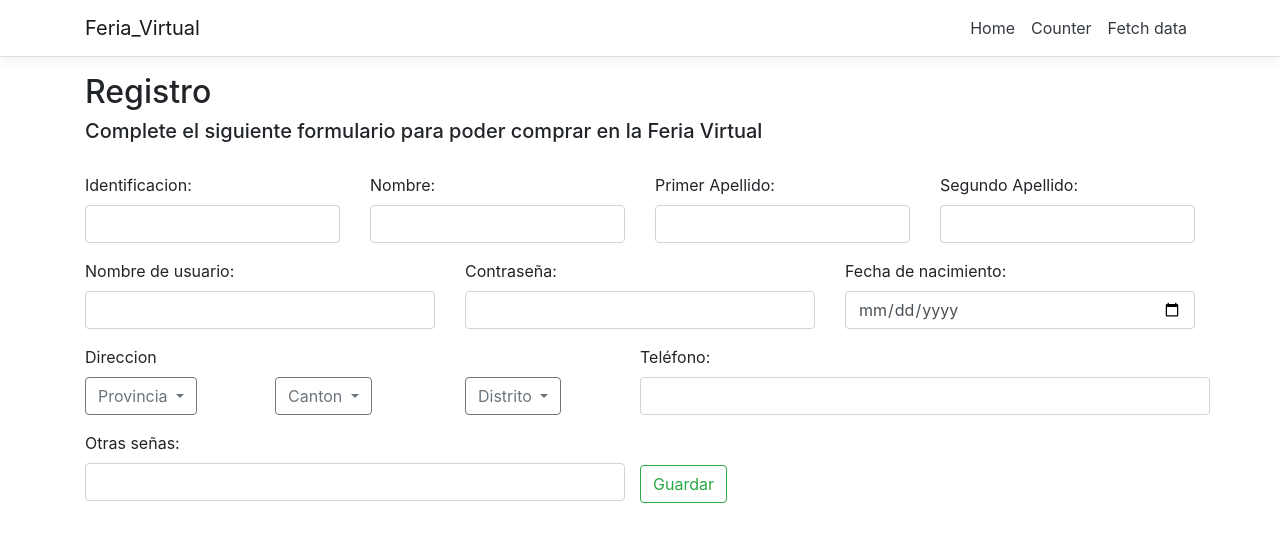
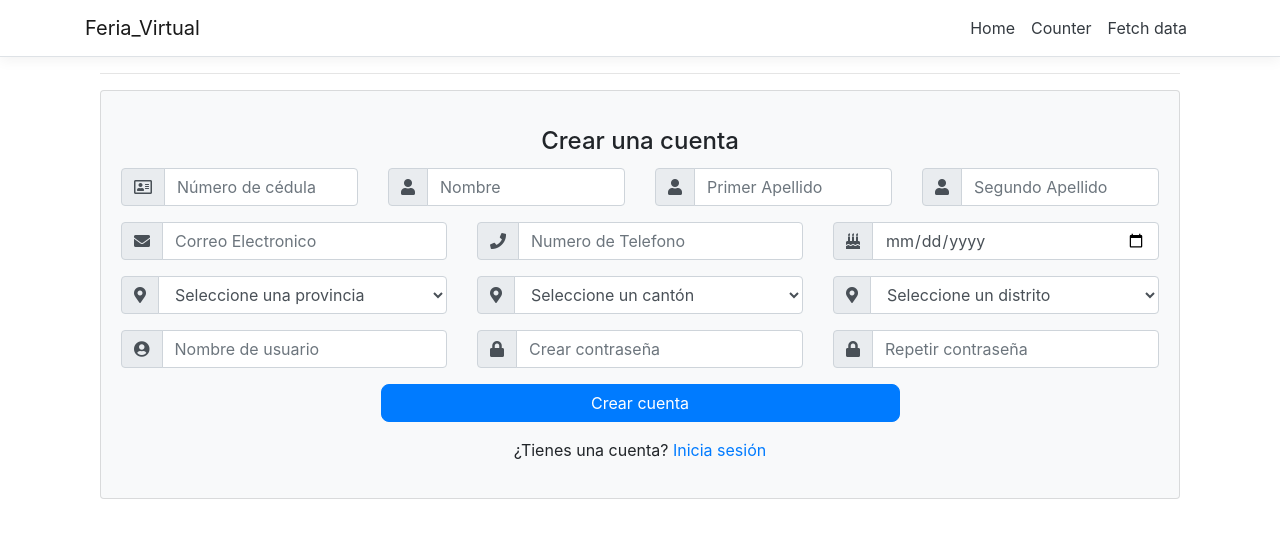
Before and after one commit to paola0298/Feria_Virtual, an Angular app in the folder Feria_Virtual/ClientApp/: page /register-client in a window 1280 px wide. Shown: the top 542 px of the page. Built offline with nearby package versions, Linux system fonts and the light colour scheme.

Commit message:
Cambiado estilo de registrar un cliente

```diff
--- a/Feria_Virtual/ClientApp/src/app/register-client/register-client.component.css
+++ b/Feria_Virtual/ClientApp/src/app/register-client/register-client.component.css
@@ -1,15 +1,27 @@
-.margin-div {
-    margin-bottom: 50px;
+.divider-text {
+    position: relative;
+    text-align: center;
+    margin-top: 15px;
+    margin-bottom: 15px;
+}
+.divider-text span {
+    padding: 7px;
+    font-size: 12px;
+    position: relative;
+    z-index: 2;
+}
+.divider-text:after {
+    content: "";
+    position: absolute;
+    width: 100%;
+    border-bottom: 1px solid #ddd;
+    top: 55%;
+    left: 0;
+    z-index: 1;
 }
 
-.affiliation-header {
-    margin-bottom: 30px;
+.btn {
+    border-radius: 8px;
+    width: 50%;
+    margin: auto;
 }
-#menu {
-    display:none
-}
-
-.dropdown-menu {
-    max-height: 300px;
-    overflow: auto;
-}
--- a/Feria_Virtual/ClientApp/src/app/register-client/register-client.component.html
+++ b/Feria_Virtual/ClientApp/src/app/register-client/register-client.component.html
@@ -1,134 +1,147 @@
+<link href="//maxcdn.bootstrapcdn.com/bootstrap/4.0.0/css/bootstrap.min.css" rel="stylesheet" id="bootstrap-css">
+<script src="//maxcdn.bootstrapcdn.com/bootstrap/4.0.0/js/bootstrap.min.js"></script>
+<script src="//cdnjs.cloudflare.com/ajax/libs/jquery/3.2.1/jquery.min.js"></script>
+<!------ Include the above in your HEAD tag ---------->
 
-<head>
-    <title>Registro</title>
-    <meta charset="utf-8">
-</head>
+<link rel="stylesheet" href="https://use.fontawesome.com/releases/v5.0.8/css/all.css">
 
-<body>
-    <div>
-        <h2>Registro</h2>
-        <h5 class="affiliation-header">Complete el siguiente formulario para poder comprar en la Feria Virtual</h5>
+<div class="container">
+  <hr>
+  <div class="card bg-light">
+   <article class="card-body mx-auto">
+      <h4 class="card-title mt-3 text-center">Crear una cuenta</h4>
       <form>
+
         <div class="row">
-                <div class="form-group col">
-                    <label for="idClient">Identificacion:</label>
-                    <input type="text" class="form-control" id="idClient" name="idClient">
+          <div class="form-group input-group col">
+            <div class="input-group-prepend">
+              <span class="input-group-text"> <i class="far fa-address-card"></i> </span>
             </div>
-                  <div class="form-group col">
-                    <label for="name">Nombre:</label>
-                    <input mdbinput type="text" class="form-control" id="name" name="name">
+            <input name="" class="form-control" placeholder="Número de cédula" type="text">
+          </div> <!-- form-group// -->
+
+          <div class="form-group input-group col">
+            <div class="input-group-prepend">
+              <span class="input-group-text"> <i class="fa fa-user"></i> </span>
             </div>
-                  <div class="form-group col">
-                    <label for="last-name1">Primer Apellido:</label>
-                    <input type="text" class="form-control" id="last-name1" name="last-name1">
+            <input name="" class="form-control" placeholder="Nombre" type="text">
+          </div> <!-- form-group// -->
+
+          <div class="form-group input-group col">
+            <div class="input-group-prepend">
+              <span class="input-group-text"> <i class="fa fa-user"></i> </span>
             </div>
-                  <div class="form-group col">
-                    <label for="last-name2">Segundo Apellido:</label>
-                    <input type="text" class="form-control" id="last-name2" name="last-name2">
+            <input name="" class="form-control" placeholder="Primer Apellido" type="text">
+          </div> <!-- form-group// -->
+
+          <div class="form-group input-group col">
+            <div class="input-group-prepend">
+              <span class="input-group-text"> <i class="fa fa-user"></i> </span>
             </div>
+            <input name="" class="form-control" placeholder="Segundo Apellido" type="text">
+          </div> <!-- form-group// -->
         </div>
 
-            <div class="row md-form">
-                <div class="form-group col">
-                  <label for="username">Nombre de usuario:</label>
-                  <input type="text" class="form-control" id="username" name="username">
+        <div class="row">
+
+          <div class="form-group input-group col">
+            <div class="input-group-prepend">
+              <span class="input-group-text"> <i class="fa fa-envelope"></i> </span>
             </div>
-                <div class="form-group col">
-                  <label for="pass">Contraseña:</label>
-                  <input type="password" class="form-control" id="pass" name="pass">
+            <input name="" class="form-control" placeholder="Correo Electronico" type="email">
+          </div> <!-- form-group// -->
+
+          <div class="form-group input-group col">
+            <div class="input-group-prepend">
+              <span class="input-group-text"> <i class="fa fa-phone"></i> </span>
             </div>
-                <div class="form-group col">
-                  <label for="birth">Fecha de nacimiento:</label>
-                  <input type="date" class="form-control" id="birth" name="birth">
+            <input name="" class="form-control" placeholder="Numero de Telefono" type="text">
+          </div> <!-- form-group// -->
+
+          <div class="form-group input-group col">
+            <div class="input-group-prepend">
+              <span class="input-group-text"> <i class="fas fa-birthday-cake"></i> </span>
             </div>
+            <input name="" class="form-control" placeholder="Fecha de nacimiento" type="date">
+          </div> <!-- form-group// -->
+
         </div>
 
-            <div class="row md-form">
-                <div class="col md-form">
-                  <label>Direccion</label>
-                  <div class="row md-form">
-                    <div class="form-group col">
-                      <div class="dropdown">
-                        <button class="btn btn-outline-secondary dropdown-toggle"
-                                type="button" id="provinceDDM"
-                                data-toggle="dropdown" aria-haspopup="true"
-                                aria-expanded="false" (click)="getProvinces()">
-                          Provincia
-                        </button>
-                        <div class="dropdown-menu" aria-labelledby="provinceDDM">
-                          <a *ngFor="let prov of provinces" class="dropdown-item" (click)="loadCanton(prov)">{{ prov }}</a>
+        <div class="row">
+
+          <div class="form-group input-group col">
+            <div class="input-group-prepend">
+              <span class="input-group-text"> <i class="fas fa-map-marker-alt"></i> </span>
             </div>
+            <select class="form-control">
+              <option selected=""> Seleccione una provincia</option>
+              <option>Designer</option>
+              <option>Manager</option>
+              <option>Accaunting</option>
+            </select>
+          </div> <!-- form-group end.// -->
+
+          <div class="form-group input-group col">
+            <div class="input-group-prepend">
+              <span class="input-group-text"> <i class="fas fa-map-marker-alt"></i> </span>
             </div>
+            <select class="form-control">
+              <option selected=""> Seleccione un cantón</option>
+              <option>Designer</option>
+              <option>Manager</option>
+              <option>Accaunting</option>
+            </select>
+          </div> <!-- form-group end.// -->
+
+          <div class="form-group input-group col">
+            <div class="input-group-prepend">
+              <span class="input-group-text"> <i class="fas fa-map-marker-alt"></i> </span>
             </div>
-                    <div class="form-group col">
-                      <div class="dropdown">
-                        <button class="btn btn-outline-secondary dropdown-toggle"
-                                type="button" id="cantonDDM"
-                                data-toggle="dropdown" aria-haspopup="true"
-                                aria-expanded="false">
-                          Canton
-                        </button>
-                        <div class="dropdown-menu" aria-labelledby="cantonDDM">
-                          <a *ngFor="let canton of cantons" class="dropdown-item" (click)="loadDistrict(canton)">{{ canton }}</a>
-                          <!--Colocar cantones de provincia seleccionada-->
-                        </div>
-                      </div>
-                    </div>
-                    <div class="form-group col">
-                      <div class="dropdown">
-                        <button class="btn btn-outline-secondary dropdown-toggle"
-                                type="button" id="districtDDM"
-                                data-toggle="dropdown" aria-haspopup="true"
-                                aria-expanded="false">
-                          Distrito
-                        </button>
-                        <div class="dropdown-menu" aria-labelledby="districtDDM">
-                          <a *ngFor="let district of districts" class="dropdown-item" (click)="setActualDistrict(district)">{{ district }}</a>
-                          <!--Colocar distritos de canton seleccionado-->
-                        </div>
-                      </div>
-                    </div>
-                  </div>
-                  <div class="row md-form">
-                    <div class="form-group col">
-                      <label for="dir">Otras señas:</label>
-                      <input type="tel" class="form-control" id="dir" name="dir">
-                    </div>
-                  </div>
+            <select class="form-control">
+              <option selected=""> Seleccione un distrito</option>
+              <option>Designer</option>
+              <option>Manager</option>
+              <option>Accaunting</option>
+            </select>
+          </div> <!-- form-group end.// -->
+
         </div>
 
-                <div class="col md-form">
-                  <div class="row md-form margin-div">
-                    <label for="phone">Teléfono:</label>
-                    <input type="text" class="form-control" id="phone" name="phone">
+
+        <div class="row">
+
+          <div class="form-group input-group col">
+            <div class="input-group-prepend">
+              <span class="input-group-text"> <i class="fa fa-user-circle"></i> </span>
             </div>
-                  <div class="row md-form">
-                    <button type="submit" class="btn btn-outline-success" data-toggle="modal"
-                            data-target="#saveMsj" (click)="saveClient()">
-                      Guardar
-                    </button>
+            <input name="" class="form-control" placeholder="Nombre de usuario" type="text">
+          </div> <!-- form-group// -->
+
+          <div class="form-group input-group col">
+            <div class="input-group-prepend">
+              <span class="input-group-text"> <i class="fa fa-lock"></i> </span>
+            </div>
+            <input class="form-control" placeholder="Crear contraseña" type="password">
+          </div> <!-- form-group// -->
+
+          <div class="form-group input-group col">
+            <div class="input-group-prepend">
+              <span class="input-group-text"> <i class="fa fa-lock"></i> </span>
+            </div>
+            <input class="form-control" placeholder="Repetir contraseña" type="password">
+          </div> <!-- form-group// -->
 
         </div>
+
+        <div class="form-group">
+          <button type="submit" class="btn btn-primary btn-block">Crear cuenta</button>
+        </div> <!-- form-group// -->
+
+        <p class="text-center">¿Tienes una cuenta? <a href="">Inicia sesión</a> </p>
+
+
+      </form>
+   </article>
+  </div> <!-- card.// -->
 </div>
-              </div>
-        </form>
-
-        <!--Modal to open when error-->
-        <div class="modal fade" id="saveMsj" tabindex="-1" role="dialog" aria-labelledby="saveMsjLabel" aria-hidden="true">
-            <div class="modal-dialog">
-                <div class="modal-content">
-                    <div class="modal-header">
-                        <!--<button type="button" class="close" data-dismiss="modal" aria-hidden="true">&times;</button>-->
-                        <h4 class="modal-title" id="saveMsjLabel"></h4> <!--El texto se coloca en script-->
-                      </div>
-                      <div class="modal-body">
-                          <a class="custom-close" id="msjText"></a>  <!--El texto se coloca en script-->
-                      </div>
-                      <div class="modal-footer">
-                          <button type="button" class="btn btn-info" data-dismiss="modal">Cerrar</button>
-                      </div>
-                  </div><!-- /.modal-content -->
-              </div><!-- /.modal-dialog -->
-          </div><!-- /.modal -->
-    </div>
-</body>
+<!--container end.//-->
```
Lines whose indentation alone changed are shown as unchanged.
